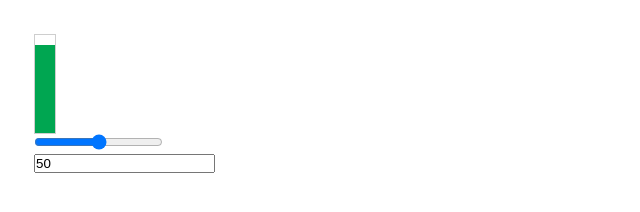
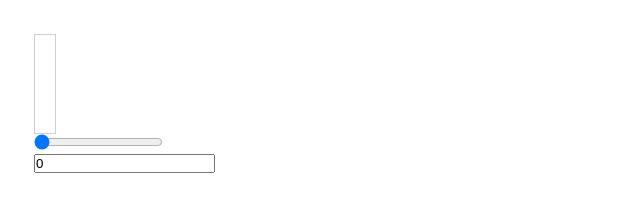
Before and after one commit to helga-hai/FrontendPro2019, a plain HTML site: page ex23_lection_13_DOM_events/range_calc.html in a window 1280 px wide. Shown: the whole page, without its empty margins (0-640 px from the left). Drawn offline with Linux system fonts and the light colour scheme.

Commit message:
Range_calc_html-EDIT

```diff
--- a/ex23_lection_13_DOM_events/range_calc.html
+++ b/ex23_lection_13_DOM_events/range_calc.html
@@ -8,14 +8,13 @@
 	</head>
 	<body>
 
-
 	    <form>
 		    <div class="level" >
-		    	<span class="bar" data-height="50" style="height: 90%;"></span>
-		    	<span class="comission" data-height="8" style="height: 8%;"></span>
+		    	<span class="bar" data-height="0" style="height: 0%;"></span>
+		    	<span class="comission" data-height="0" style="height: 0%;"></span>
 		    </div>
-	    	<input type="range" value="50" ><br>
-	    	<input type="number" value="50" >
+	    	<input type="range" value="0" ><br>
+	    	<input type="number" value="0" >
 	    </form>
 	    <div>
 	    	<span class="text"></span>
```
